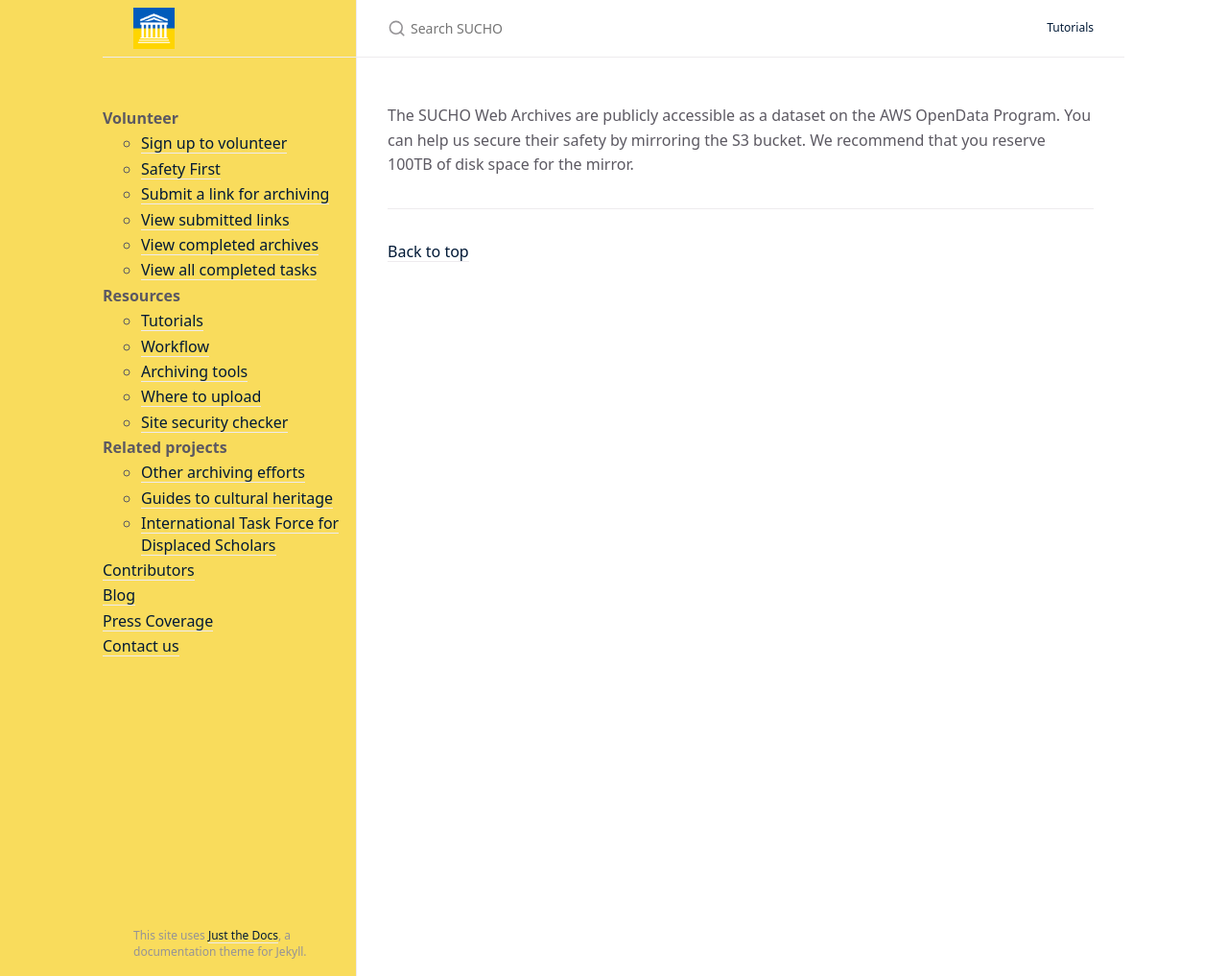
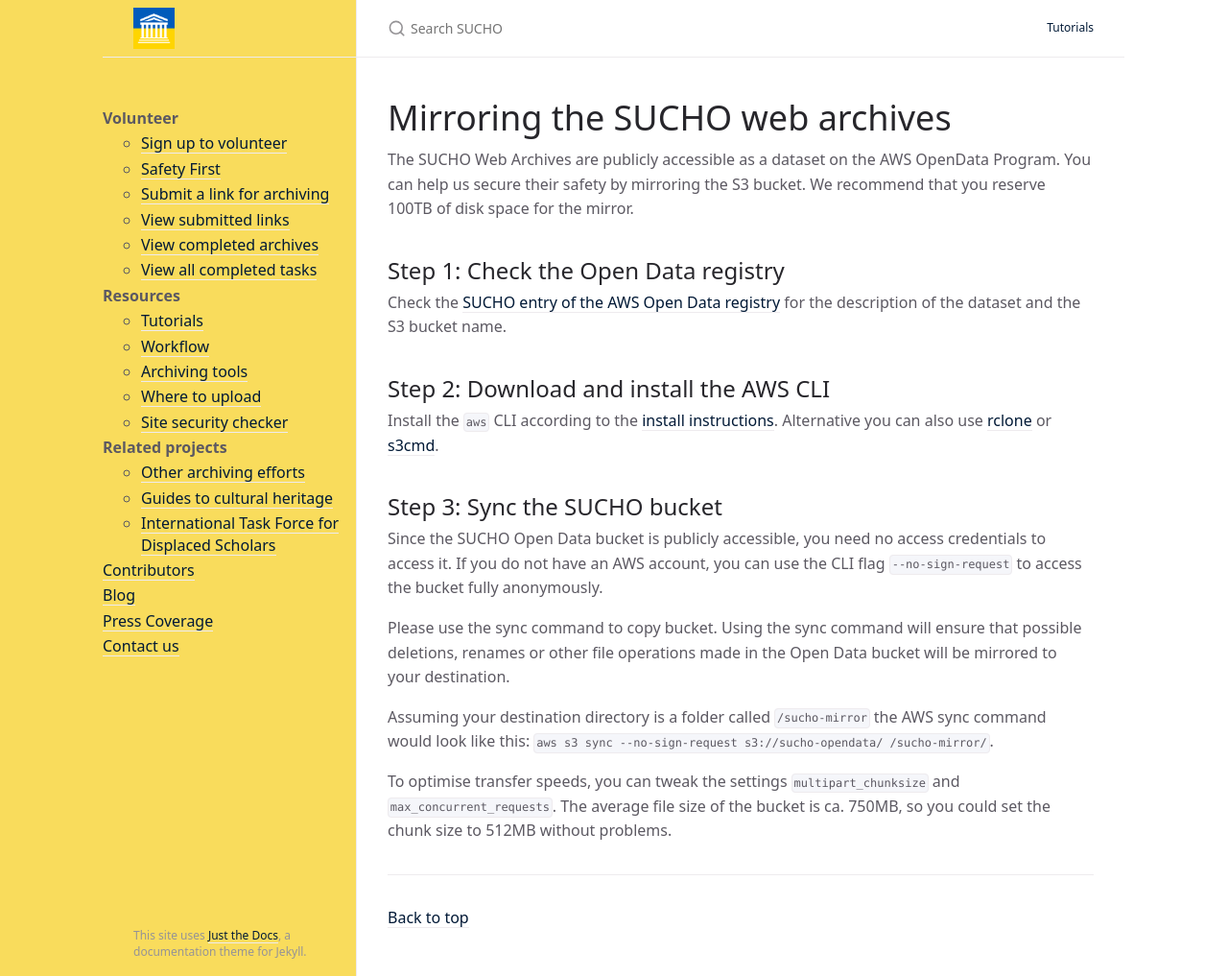
Before and after one commit to sucho-archiving/sucho-archiving.github.io, a Jekyll site: the page built from mirrroring.md, in a window 1280 px wide and 1017 px high. Shown: the whole window at 96% size. Built offline with Jekyll 4.4.1, drawn with Linux system fonts in a browser that asks for light colours.

Commit message:
Expanded mirroring tutorial

```diff
--- a/mirrroring.md
+++ b/mirrroring.md
@@ -4,4 +4,25 @@
 title: Mirroring the SUCHO web archives
 ---
 
+# Mirroring the SUCHO web archives
+
 The SUCHO Web Archives are publicly accessible as a dataset on the AWS OpenData Program. You can help us secure their safety by mirroring the S3 bucket. We recommend that you reserve 100TB of disk space for the mirror.
+
+## Step 1: Check the Open Data registry
+
+Check the [SUCHO entry of the AWS Open Data registry](https://registry.opendata.aws/sucho/) for the description of the dataset and the S3 bucket name.
+
+## Step 2: Download and install the AWS CLI
+
+Install the `aws` CLI according to the [install instructions](https://aws.amazon.com/cli/). Alternative you can also use [rclone](https://rclone.org/) or [s3cmd](https://s3tools.org/s3cmd).
+
+## Step 3: Sync the SUCHO bucket
+
+Since the SUCHO Open Data bucket is publicly accessible, you need no access credentials to access it. If you do not have an AWS account, you can use the CLI flag `--no-sign-request` to access the bucket fully anonymously.
+
+Please use the sync command to copy bucket. Using the sync command will ensure that possible deletions, renames or other file operations made in the Open Data bucket will be mirrored to your destination.
+
+Assuming your destination directory is a folder called `/sucho-mirror` the AWS sync command would look like this:
+`aws s3 sync --no-sign-request s3://sucho-opendata/ /sucho-mirror/`.
+
+To optimise transfer speeds, you can tweak the settings `multipart_chunksize` and `max_concurrent_requests`. The average file size of the bucket is ca. 750MB, so you could set the chunk size to 512MB without problems.
```
